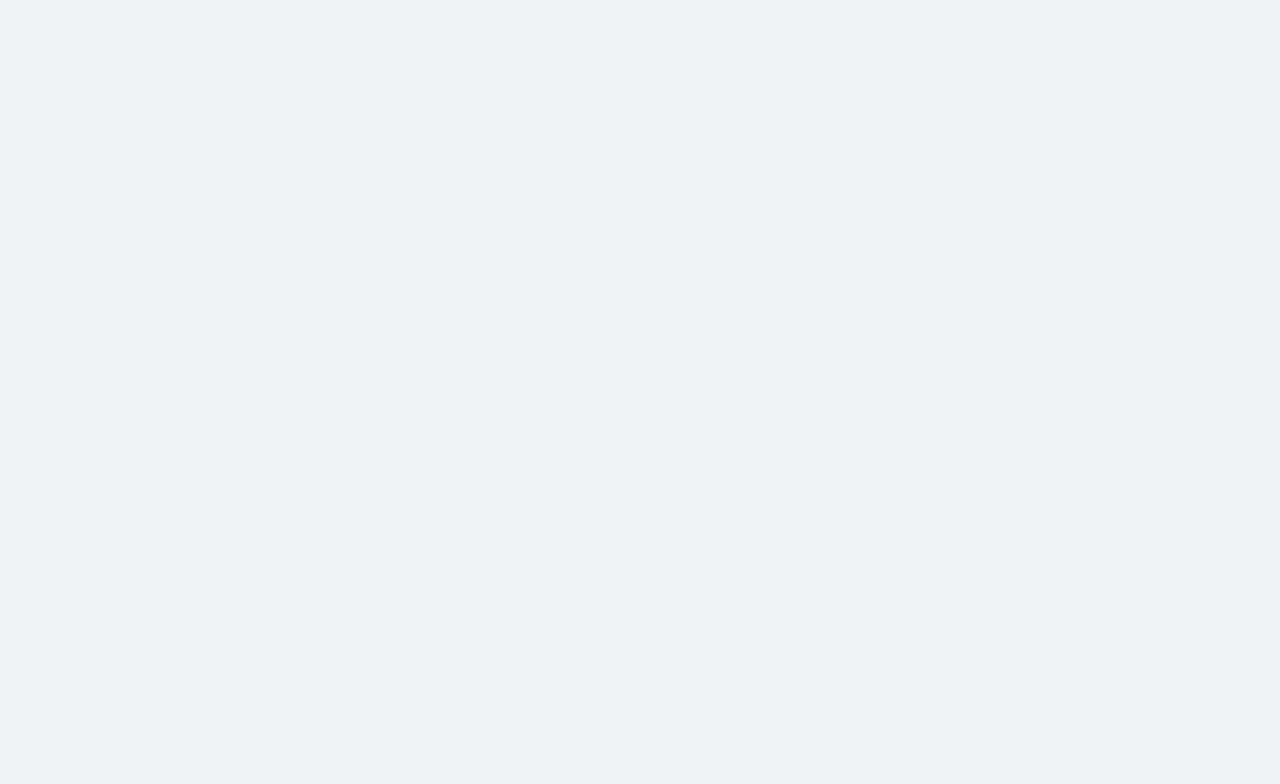
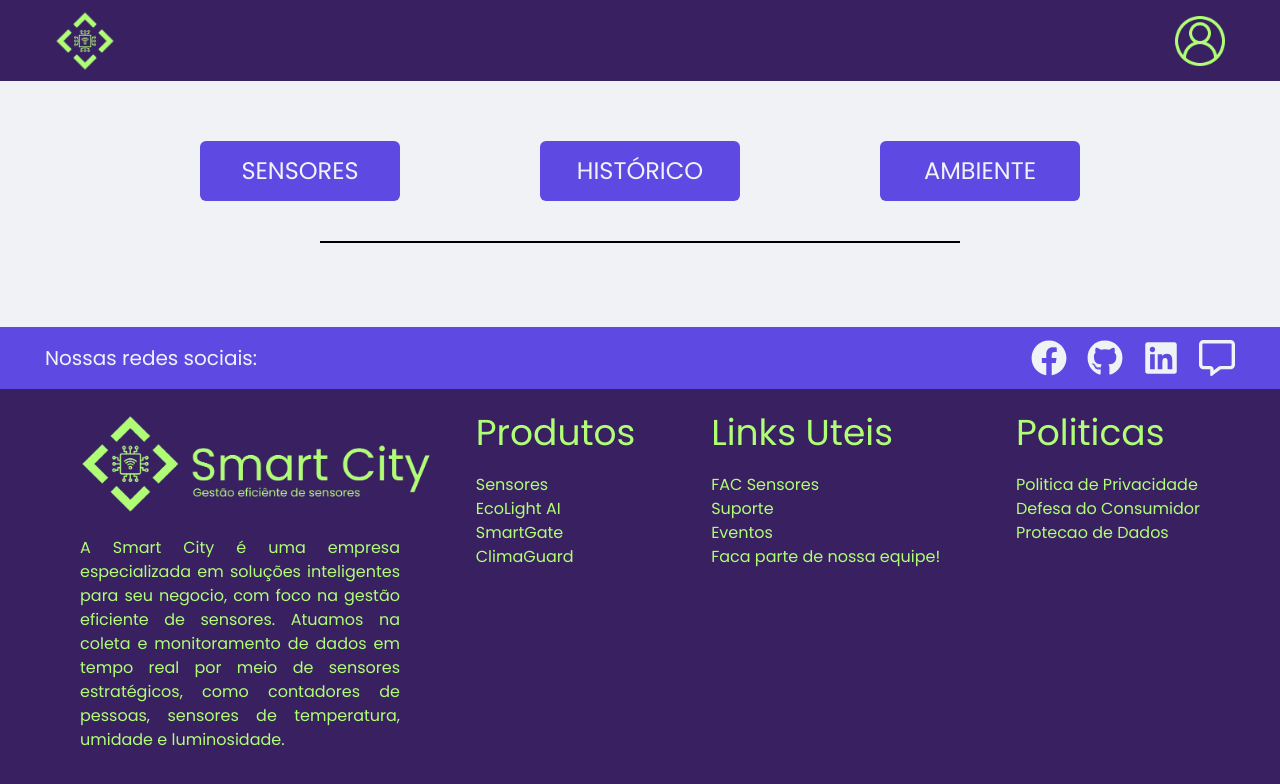
Before and after one commit to miguelsacardo/SmartCity, a React app in the folder frontend/: page /app/gerenciamento in a window 1280 px wide. Before the commit this address had no page. Shown: the top 784 px of the page. Built offline with nearby package versions, Linux system fonts and the light colour scheme; the HTML template or start-up script is replaced by a standard one.

Commit message:
começando a fazer o componente de sensor

```diff
--- a/frontend/src/components/header/header.jsx
+++ b/frontend/src/components/header/header.jsx
@@ -5,7 +5,7 @@ export function Header() {
           <a href="">
             <img
               src="/logo_header.png"
-              alt="logo do site contendo 4 bordas formando um quadrado cercando um sensor com um desenho de sinal do wifi. Você pode clicar aqui para voltar para a página inicial do site!"
+              alt="Logo da Smart City sem texto"
               className="w-full"
             />
           </a>
--- /dev/null
+++ b/frontend/src/components/nav.jsx
@@ -0,0 +1,19 @@
+export function Navigation(){
+    return(
+        <nav className="flex flex-col items-center mt-15">
+            <div className="flex flex-wrap gap-x-35 text-[#F1F2F6] font-['Poppins'] text-2xl ">
+                <button className="bg-[#5E4AE3] rounded-md h-15 w-50">
+                    SENSORES
+                </button>
+                <button className="bg-[#5E4AE3] rounded-md h-15 w-50">
+                    HISTÓRICO
+                </button>
+                <button className="bg-[#5E4AE3] rounded-md h-15 w-50">
+                    AMBIENTE
+                </button>
+            </div>
+
+            <div className="border w-[50%] mt-10"/>
+        </nav>
+    )
+}
--- /dev/null
+++ b/frontend/src/components/sensores/list.jsx
@@ -0,0 +1,41 @@
+import { useEffect, useState } from "react";
+import axios from "axios";
+
+export function ListSensor({pageNumber}){
+    pageNumber = 1;
+    const [sensores, setSensores] = useState([]);
+    const API_URL = `http://127.0.0.1:8000/api/list/?type=sensor&size=4&page=${pageNumber}`;
+
+    useEffect(()=>{
+        axios.get(`${API_URL}`)
+        .then(response =>{
+            console.log(response.data.results);
+            setSensores(response.data.results);
+        })
+        .catch(error=>{
+            console.log(error);
+        });
+    }, [pageNumber]);
+
+    return(
+        <section>
+            {sensores.map(sensor=>(
+
+                // div que representa o card como um todo
+                <div className="bg-[#5E4AE3] font-['Poppins'] w-80 text-center h-auto text-2xl">
+
+                    <div>
+                        <h2 className="bg-[#392161] text-[#F1F2F6]">Mac-Address</h2>
+                        <h3 className="bg-[#8EE4D9]">{sensor.mac_address}</h3>
+                    </div>
+
+                    <div>
+                        <h2></h2>
+                    </div>
+
+
+                </div>
+            ))}
+        </section>
+    )
+}
--- /dev/null
+++ b/frontend/src/pages/gerenciamento.jsx
@@ -0,0 +1,15 @@
+import { Header } from "../components/header/header";
+import { FooterComplete } from "../components/footer_complete";
+import { Outlet } from "react-router-dom";
+import { Navigation } from "../components/nav";
+
+export function Gerenciamento(){
+    return(
+        <div>
+            <Navigation />
+            {/* agora que coloquei essa tag main no outlet, todas as paginas filhas terao essa main
+            entao nelas eu nao preciso colocar a tag main */}
+            <Outlet />
+        </div>
+    )
+}
--- a/frontend/src/pages/home/home.jsx
+++ b/frontend/src/pages/home/home.jsx
@@ -1,4 +1,6 @@
-export function Home(){
+import { Link } from "react-router-dom";
+
+export default function Home(){
     return(
 
         // o conteudo principal dessa página contem primeiramente uma breve apresentação da empresa
@@ -42,7 +44,7 @@ export function Home(){
                     </p>
 
                     <button className="bg-[#B0FE76] text-[#5E4AE3] text-2xl w-150 rounded-md pt-2 pb-2 mt-5">
-                        Faça a mágica acontecer!
+                        <Link to="gerenciamento">Faça a mágica acontecer!</Link>
                     </button>
                 </div>
             </section>
--- a/frontend/src/routes/routes.jsx
+++ b/frontend/src/routes/routes.jsx
@@ -1,18 +1,29 @@
 import { Routes, Route } from "react-router-dom";
 import { Register } from "../pages/register/register.jsx";
 import { Login } from "../pages/login/login.jsx";
-import { FooterComplete } from "../components/footer_complete.jsx";
 import { Inicial } from "../pages/inicial.jsx";
-import { Home } from "../pages/home/home.jsx";
+import { Gerenciamento } from "../pages/gerenciamento.jsx";
+import React, { lazy, Suspense } from "react";
+import { ListSensor } from "../components/sensores/list.jsx";
 
 export function Rotas(){
+
+    const Home = lazy(() => import('../pages/home/home.jsx'));
+
     return(
         <Routes>
             <Route path='/' element={<Register/>}/>
             <Route path='/login' element={<Login/>}/>
 
             <Route path="/app" element={<Inicial/>}>
-                <Route index element={<Home/>} />
+                <Route index element={
+                    <Suspense fallback={<div>Carregando...</div>}>
+                        <Home/>
+                    </Suspense>
+                    } />
+
+                    <Route path="gerenciamento" element={<Gerenciamento />}/>
+                    <Route path="teste" element={<ListSensor/>} />
             </Route>
         </Routes>
     )
```
Also changed, not shown: 1 other file (tests, documents, lock files or other folders).
